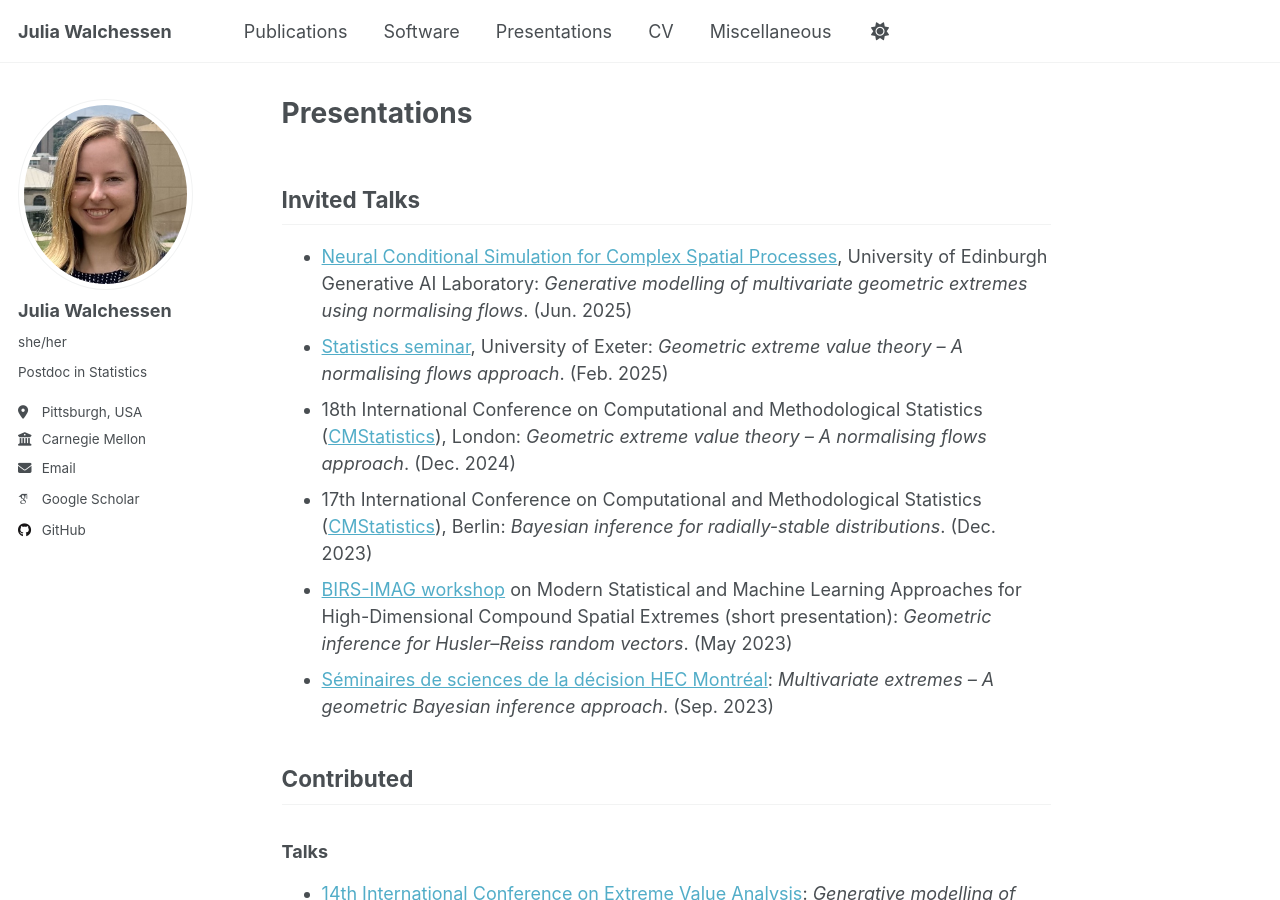
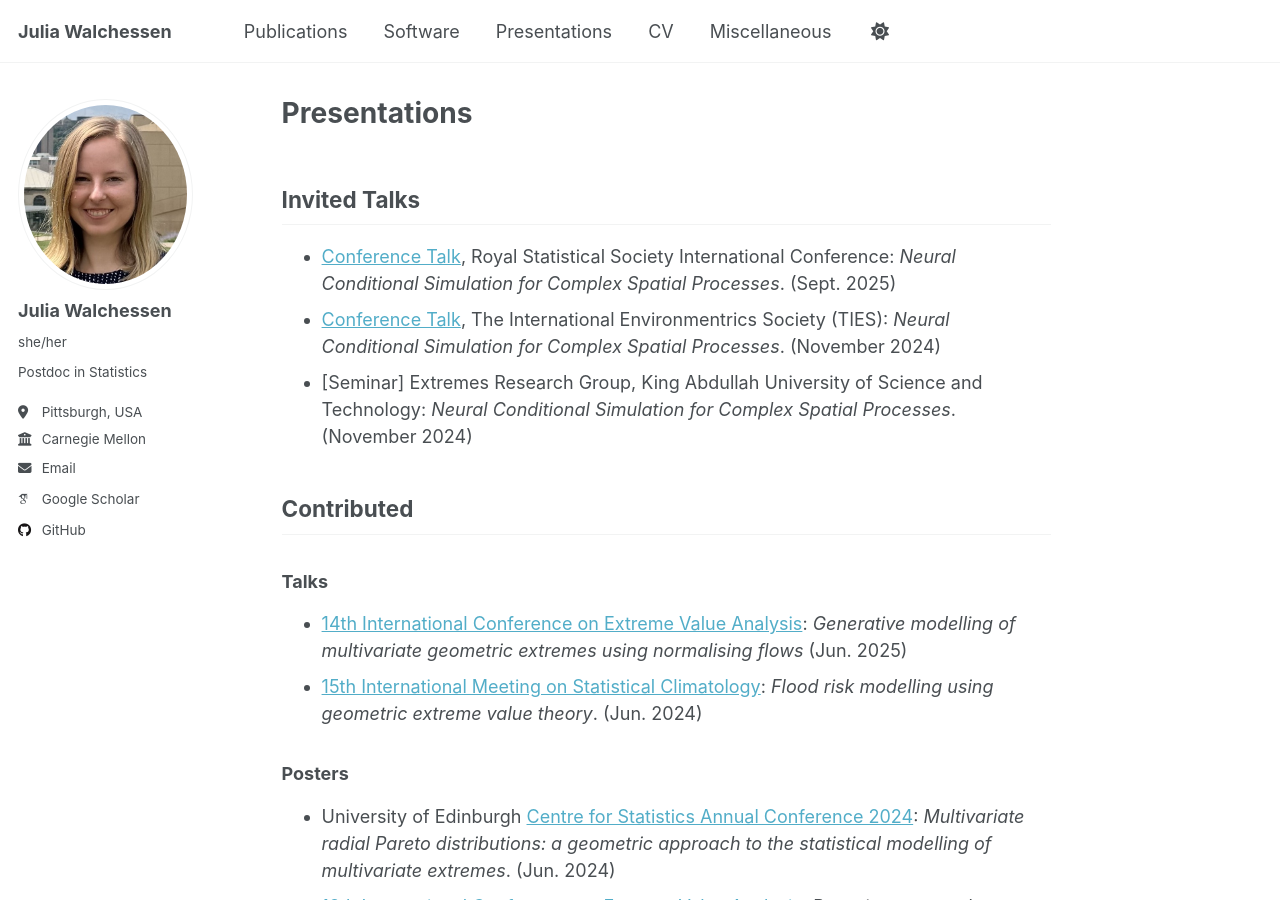
Before and after one commit to jmwalchessen/jmwalchessen.github.io, a Jekyll site: the page built from _pages/presentations.md, in a window 1280 px wide and 900 px high. Built offline with Jekyll 4.4.1, drawn with Linux system fonts in a browser that asks for light colours; some web fonts are replaced.

Commit message:
update presentations partially

```diff
--- a/_pages/presentations.md
+++ b/_pages/presentations.md
@@ -8,13 +8,9 @@ redirect_from:
 
 ## Invited Talks
 
-  * [Neural Conditional Simulation for Complex Spatial Processes](https://gail.ed.ac.uk/news-and-events/events/generative-ai-modelling-for-extreme-events), University of Edinburgh Generative AI Laboratory: *Generative modelling of multivariate geometric extremes using normalising flows*. (Jun. 2025)
-  * [Statistics seminar](https://www.exeter.ac.uk/events/details/index.php?event=14776), University of Exeter: *Geometric extreme value theory – A normalising flows approach*. (Feb. 2025)
-  * 18th International Conference on Computational and Methodological Statistics ([CMStatistics](https://www.cmstatistics.org/CFECMStatistics2024/)), London: *Geometric extreme value theory – A normalising flows approach*. (Dec. 2024)
-  * 17th International Conference on Computational and Methodological Statistics ([CMStatistics](https://www.cmstatistics.org/CMStatistics2023/)), Berlin: *Bayesian inference for radially-stable distributions*. (Dec. 2023)
-  * [BIRS-IMAG workshop](https://wpd.ugr.es/~imag/events/event/23w6006/) on Modern Statistical and Machine Learning Approaches for High-Dimensional Compound Spatial Extremes (short presentation): *Geometric inference for Husler–Reiss random vectors*. (May 2023)
-  * [Séminaires de sciences de la décision HEC Montréal](https://hecsciencesdecision.github.io/presentations/archives/2023-09-29.html): *Multivariate extremes – A geometric Bayesian inference approach*. (Sep. 2023)
-
+  * [Conference Talk](https://rss.org.uk/training-events/conference-2025/), Royal Statistical Society International Conference: *Neural Conditional Simulation for Complex Spatial Processes*. (Sept. 2025)
+  * [Conference Talk](), The International Environmentrics Society (TIES): *Neural Conditional Simulation for Complex Spatial Processes*. (November 2024)
+  * [Seminar] Extremes Research Group, King Abdullah University of Science and Technology: *Neural Conditional Simulation for Complex Spatial Processes*. (November 2024)
 
 ## Contributed
 
```
Also changed, not shown: _publications/nl.md (+1 -1 lines).
